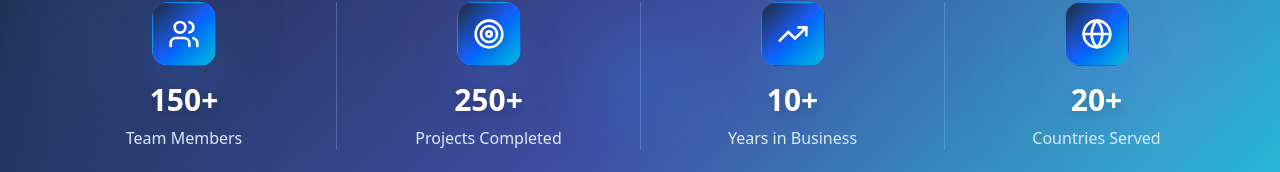
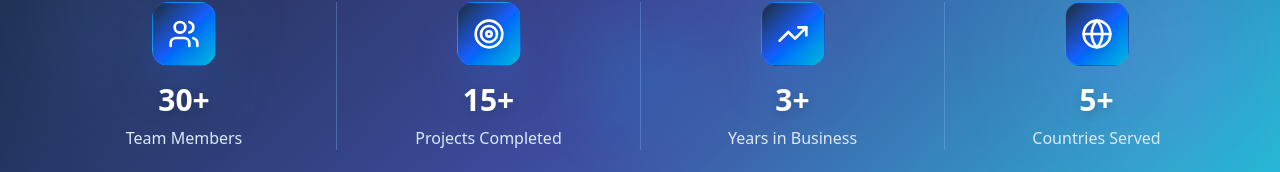
Before and after one commit to iamshobhxt/FacultyPaths, a React (Vite) app: page /about in a window 1280 px wide. Shown: the part 474-646 px from the top of the page. Built offline with nearby package versions, Linux system fonts and the light colour scheme.

Commit message:
updated initial file

```diff
--- a/src/Components/About/AboutInside.jsx
+++ b/src/Components/About/AboutInside.jsx
@@ -1,9 +1,29 @@
 import React, { useEffect, useRef, useState } from "react";
+import { useLocation } from "react-router-dom";
 
 const AboutInside = () => {
   const sectionRef = useRef(null);
+  const videoRef = useRef(null);
   const [isVisible, setIsVisible] = useState(false);
+  const location = useLocation();
+  const headerOffset = 80;
 
+  // ✅ Scroll into view if URL has #demo-video
+  useEffect(() => {
+    if (location.hash === "#demo-video" && sectionRef.current) {
+      setTimeout(() => {
+        const elementPosition = sectionRef.current.getBoundingClientRect().top + window.pageYOffset;
+        const offsetPosition = elementPosition - headerOffset;
+
+        window.scrollTo({
+          top: offsetPosition,
+          behavior: "smooth",
+        });
+      }, 400);
+    }
+  }, [location]);
+
+  // ✅ IntersectionObserver for animation only (no autoplay)
   useEffect(() => {
     const observer = new IntersectionObserver(
       (entries) => {
@@ -14,13 +34,10 @@ const AboutInside = () => {
           }
         });
       },
-      { threshold: 0.2 }
+      { threshold: 0.5 }
     );
 
-    if (sectionRef.current) {
-      observer.observe(sectionRef.current);
-    }
-
+    if (sectionRef.current) observer.observe(sectionRef.current);
     return () => observer.disconnect();
   }, []);
 
@@ -50,7 +67,7 @@ const AboutInside = () => {
         className="pointer-events-none absolute top-0 left-0 z-10 h-full w-full"
         viewBox="0 0 1600 500"
         fill="none"
-        xmlns="https://www.w3.org/2000/svg"
+        xmlns="http://www.w3.org/2000/svg"
       >
         <defs>
           <linearGradient
@@ -81,7 +98,7 @@ const AboutInside = () => {
             isVisible ? "opacity-100 translate-y-0" : "opacity-0 translate-y-10"
           }`}
         >
-          {/* Left Text Content */}
+          {/* Left Text */}
           <div className="flex w-full flex-col items-start rounded-2xl border border-[#2a2b38] bg-[#2a2b38] p-8 shadow-lg transition-all duration-300 hover:-translate-y-2 hover:shadow-2xl lg:w-1/2">
             <h2 className="mb-4 text-left text-4xl font-bold text-white md:text-5xl lg:text-6xl">
               Inside FACULTYPATHS
@@ -90,7 +107,11 @@ const AboutInside = () => {
               A Glimpse into Our Vision, Values, and Innovation
             </p>
             <p className="mb-8 text-left text-base leading-relaxed text-white">
-              Experience our world through this brief video, highlighting what FACULTY represents — our journey, our mission, and the dedicated minds behind our innovations. Discover how we develop intelligent, human-centered solutions that empower institutions, enhance learning, and shape the future of education.
+              Experience our world through this brief video, highlighting what
+              FACULTY represents — our journey, our mission, and the dedicated
+              minds behind our innovations. Discover how we develop
+              intelligent, human-centered solutions that empower institutions,
+              enhance learning, and shape the future of education.
             </p>
             <div
               className="mb-8 h-1 w-20 rounded-full"
@@ -101,9 +122,10 @@ const AboutInside = () => {
             ></div>
           </div>
 
-          {/* Right Video Block */}
+          {/* Right Video */}
           <div className="flex w-full justify-center rounded-2xl border border-[#232433] bg-[#232433] p-8 shadow-lg lg:w-1/2">
             <video
+              ref={videoRef}
               src="/images/demovideo.mp4"
               poster="/portfoliobg.jpg"
               controls
--- a/src/Components/About/AboutReview.jsx
+++ b/src/Components/About/AboutReview.jsx
@@ -4,10 +4,10 @@ import React, { useState, useEffect, useRef } from "react";
 import { Users, Target, TrendingUp, Globe } from "lucide-react";
 
 const stats = [
-  { icon: Users, value: 150, label: "Team Members" },
-  { icon: Target, value: 250, label: "Projects Completed" },
-  { icon: TrendingUp, value: 10, label: "Years in Business" },
-  { icon: Globe, value: 20, label: "Countries Served" },
+  { icon: Users, value: 30, label: "Team Members" },
+  { icon: Target, value: 15, label: "Projects Completed" },
+  { icon: TrendingUp, value: 3, label: "Years in Business" },
+  { icon: Globe, value: 5, label: "Countries Served" },
 ];
 
 function AboutReview() {
--- a/src/Components/Home/ReviewSection.jsx
+++ b/src/Components/Home/ReviewSection.jsx
@@ -4,10 +4,10 @@ import React, { useState, useEffect, useRef } from "react";
 import { Users, Target, TrendingUp, Globe } from "lucide-react";
 
 const stats = [
-  { icon: Users, value: 150, label: "Team Members" },
-  { icon: Target, value: 250, label: "Projects Completed" },
-  { icon: TrendingUp, value: 10, label: "Years in Business" },
-  { icon: Globe, value: 20, label: "Countries Served" },
+  { icon: Users, value: 30, label: "Team Members" },
+  { icon: Target, value: 15, label: "Projects Completed" },
+  { icon: TrendingUp, value: 3, label: "Years in Business" },
+  { icon: Globe, value: 5, label: "Countries Served" },
 ];
 
 function ReviewSection() {
```
Also changed, not shown: src/Components/Home/HomeSection.jsx (+216 -21 lines), src/Components/About/AboutHome.jsx (line endings or trailing spaces).
